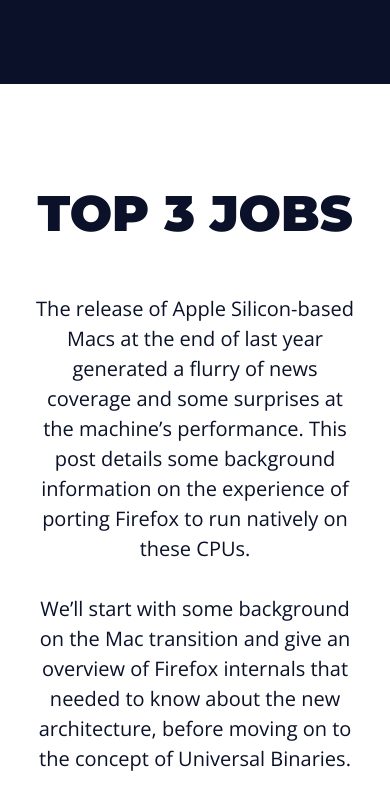
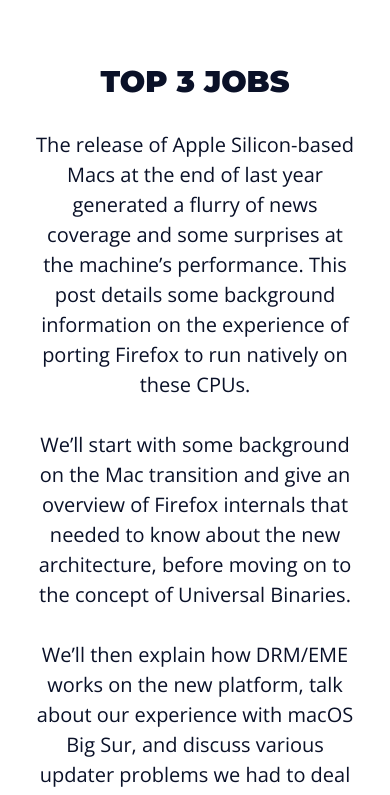
Before and after one commit to DevWebFelipe/PrimeiraLandingPage, a plain HTML site: page index.html in a window 390 px wide. Shown: the part 880-1675 px from the top of the page. Drawn offline with nearby package versions, Linux system fonts and the light colour scheme.

Commit message:
Corrigido responsividade para Iphone 5

```diff
--- a/assets/css/styles.css
+++ b/assets/css/styles.css
@@ -249,4 +249,9 @@
   .menu-spacing {
     display: none;
   }
+
+  h2 {
+    font-size: 3rem;
+    margin-bottom: 3rem;
+  }
 }
```
